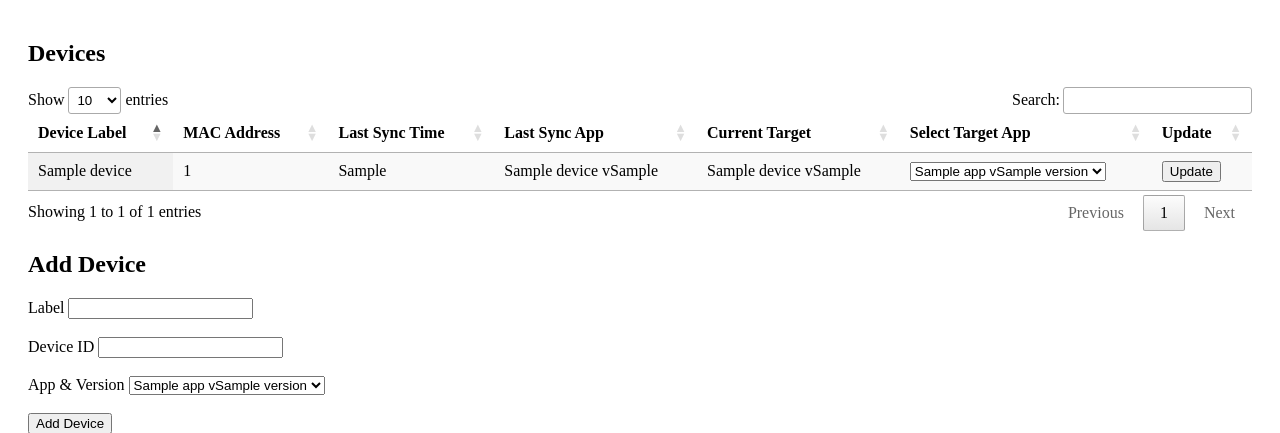
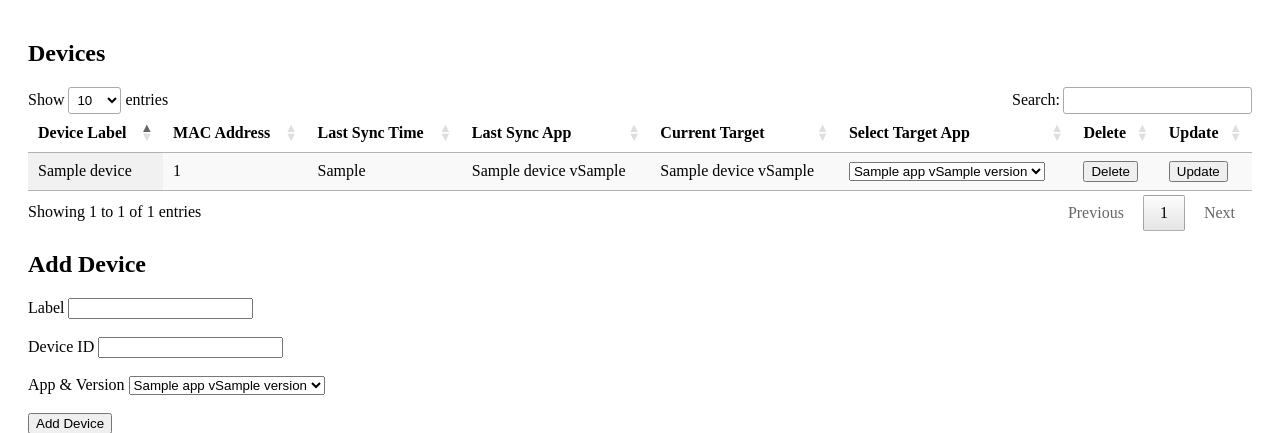
Before and after one commit to velaboratory/bangle, a Flask app: template sync_server/templates/home.html in a window 1280 px wide. Shown: the part 174-607 px from the top of the page. Run offline with Flask 3, Linux system fonts and the light colour scheme; the template is opened without the code that fills it: most values are stand-ins (such as "Sample title", 1, 10 or a date in 2020); some libraries are stand-ins or nearby versions.

Commit message:
can delete devices now

```diff
--- a/sync_server/app.py
+++ b/sync_server/app.py
@@ -157,9 +157,12 @@ def change_app():
     name = request.form.get("app_name",None)
     if not name: return "No app name provided"
     id,name,version = (x for x in name.split(","))
-
-    with dbConnection() as con:
-        con.execute("update device set wants_sync=1,target_app_name=?,target_app_version=? where id = ?",(name,version,id))
+    if request.form.get("action",None) == "Delete":
+        with dbConnection() as con:
+            con.execute("delete from device where id = ?",(id,))
+    else:
+        with dbConnection() as con:
+            con.execute("update device set wants_sync=1,target_app_name=?,target_app_version=? where id = ?",(name,version,id))
 
     return redirect("/")
 @app.route("/discovered", methods=["POST"])
--- a/sync_server/templates/home.html
+++ b/sync_server/templates/home.html
@@ -12,7 +12,9 @@
                 <th>Last Sync App</th>
                 <th>Current Target</th>
                 <th>Select Target App</th>
+                <th>Delete</th>
                 <th>Update</th>
+
             </tr>
         </thead>
         <tbody>
@@ -36,7 +38,8 @@
                                     {% endif %}
                                 {% endfor %}
                             </select></td>
-                            <td><input type="submit" value="Update"></td>
+                            <td><input type="submit" name="action" value="Delete"></td>
+                            <td><input type="submit" name="action" value="Update"></td>
                         </form>
                     </tr>
 
```
